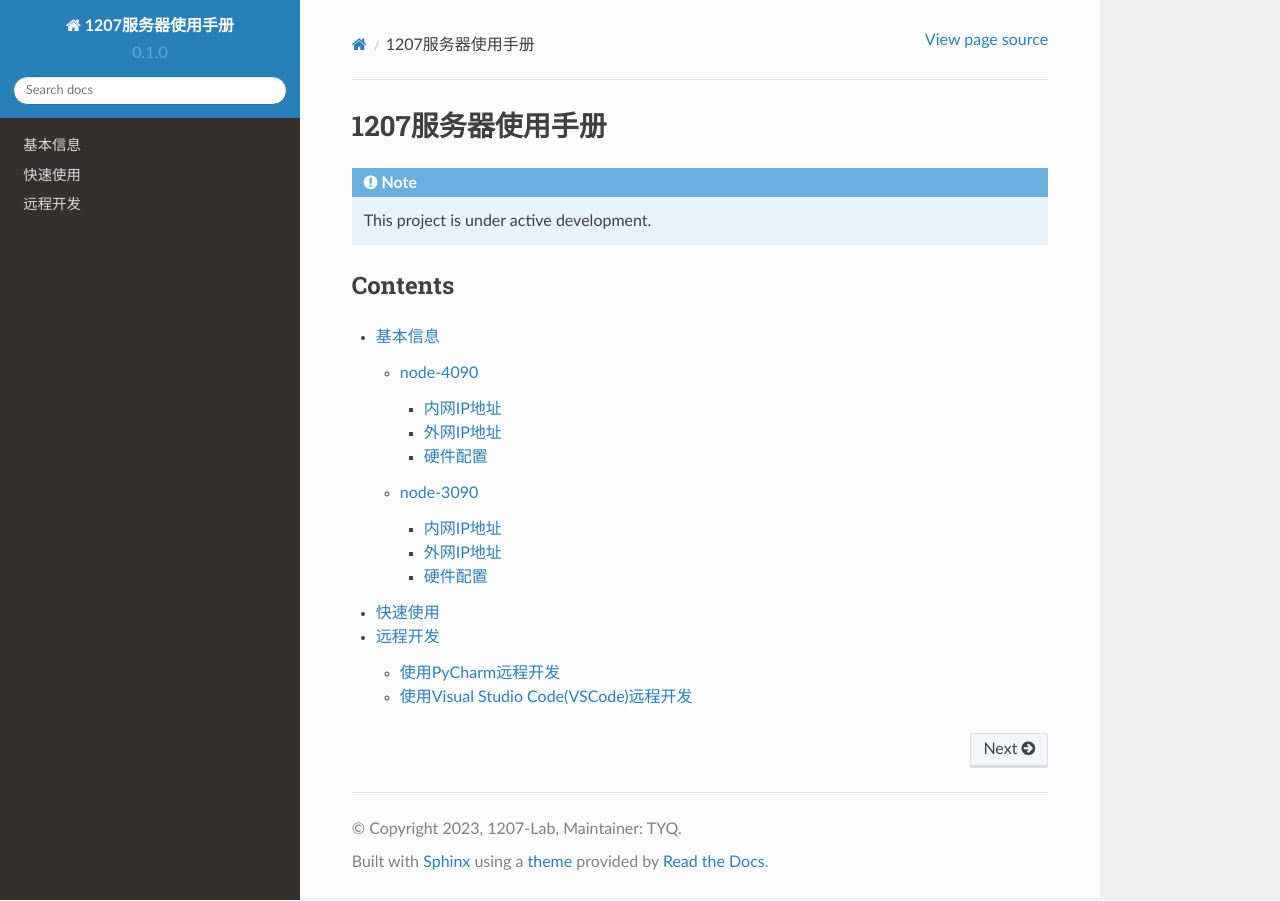
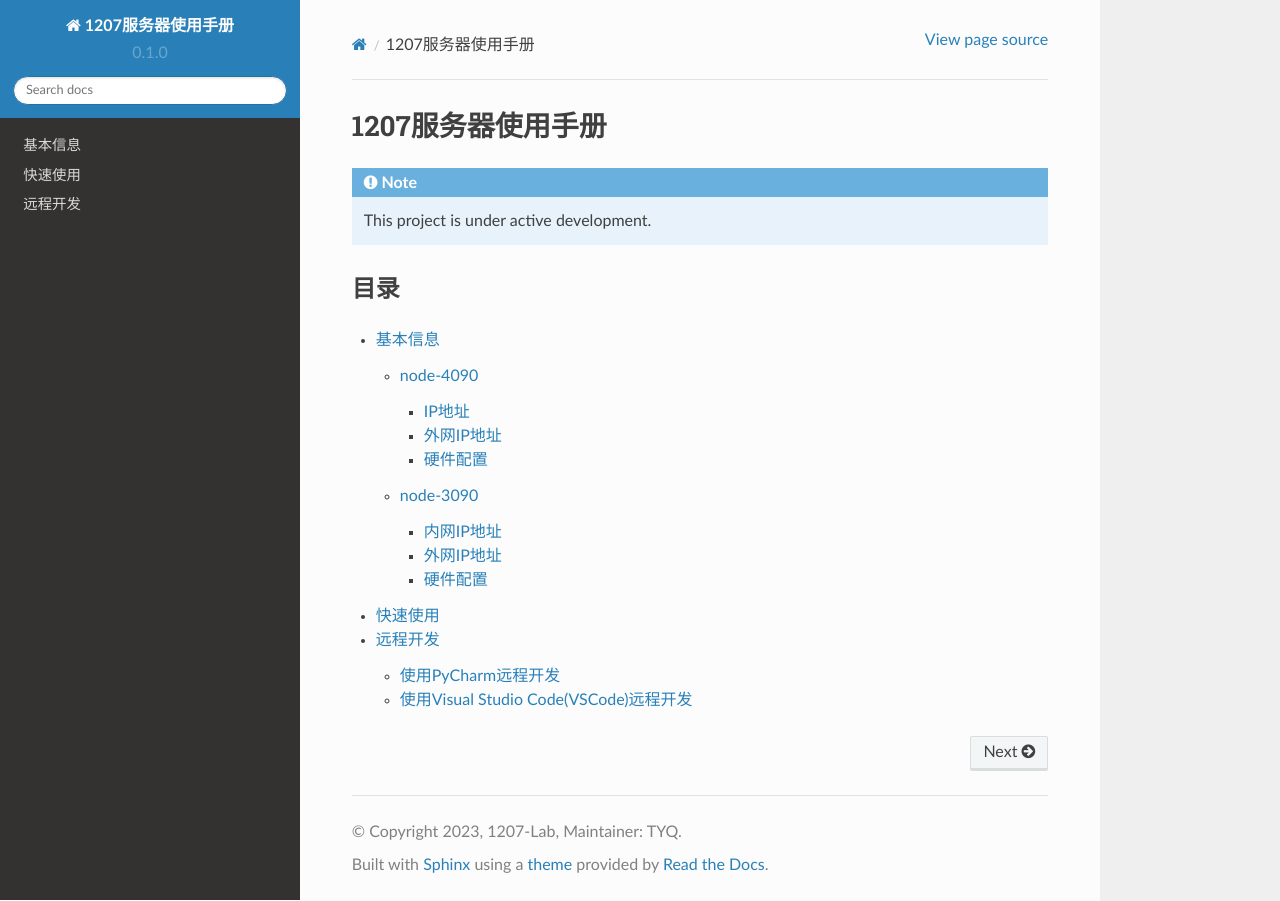
Before and after one commit to TangYuanqing/1207-server-docs, a Sphinx documentation site: the page built from docs/source/index.rst, in a window 1280 px wide. Built offline with Sphinx 7.4.7 and the Read the Docs theme 2.0.0, drawn with Linux system fonts in a browser that asks for light colours.

Commit message:
Please enter the commit message for your changes. Lines starting with '#' will be ignored, and an empty message aborts the commit.
On branch main
Your branch is up to date with 'origin/main'.

Changes to be committed:
	modified:   docs/source/index.rst
	modified:   docs/source/info.rst

```diff
--- a/docs/source/index.rst
+++ b/docs/source/index.rst
@@ -5,7 +5,7 @@
 
    This project is under active development.
 
-Contents
+目录
 --------
 
 .. toctree::
--- a/docs/source/info.rst
+++ b/docs/source/info.rst
@@ -6,7 +6,7 @@
 
 node-4090
 -------------
-内网IP地址
+IP地址
 ^^^^^^^^^^^^^^^^^^^^^
 ::
 
```
